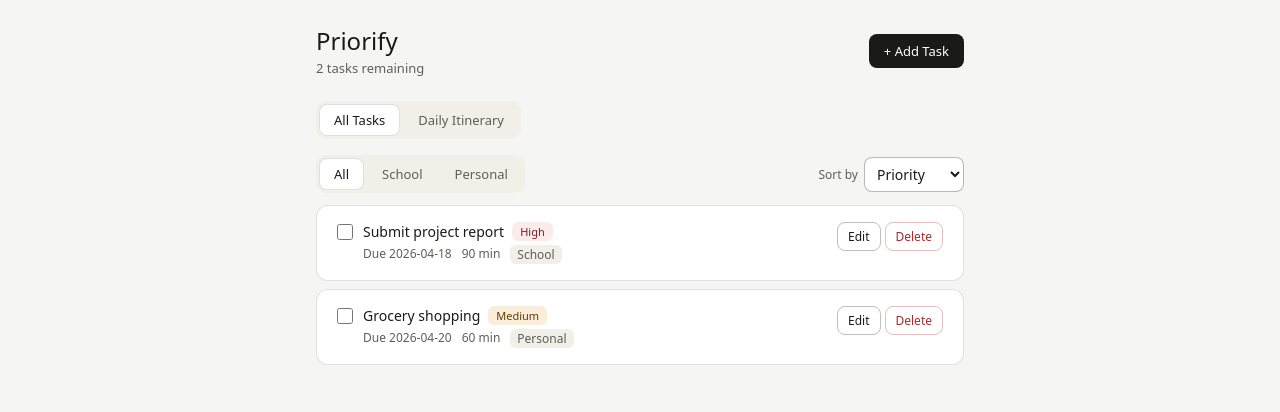
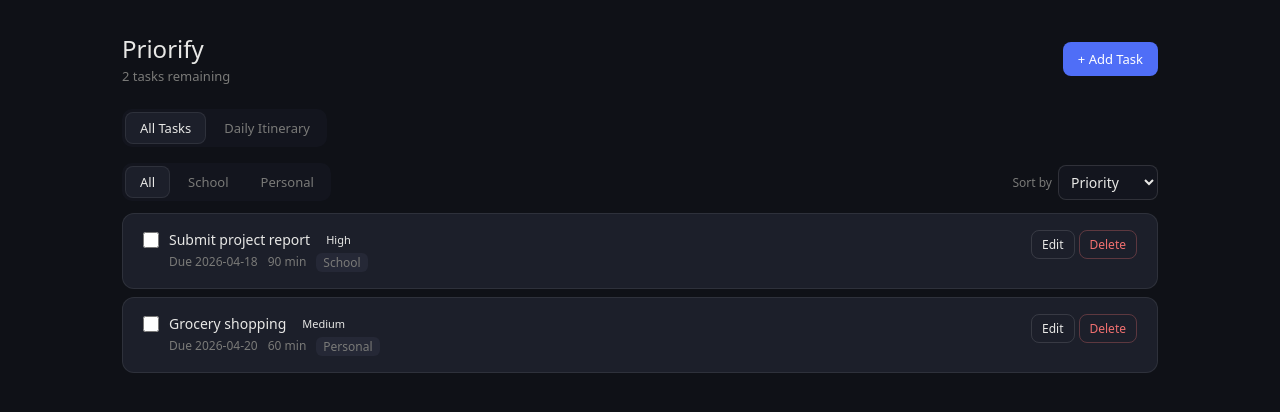
Before and after one commit to ARid01/Priorify, a React (Create React App) app: page / in a window 1280 px wide. Shown: the top 412 px of the page. Built offline with nearby package versions, Linux system fonts and the light colour scheme.

Commit message:
Redid CSS

```diff
--- a/src/App.css
+++ b/src/App.css
@@ -1,17 +1,53 @@
 *,*::before,*::after { box-sizing: border-box; margin: 0; padding: 0; }
+
+:root {
+  --bg-page:        #0f1117;
+  --bg-card:        #1c1f2a;
+  --bg-sunken:      #13151e;
+  --bg-raised:      #252836;
+
+  --text-primary:   #e8e8e6;
+  --text-secondary: #7a7a78;
+  --text-muted:     #555;
+
+  --border-default: rgba(255,255,255,0.08);
+  --border-input:   rgba(255,255,255,0.12);
+  --border-subtle:  rgba(255,255,255,0.06);
+
+  --accent:         #4f6ef7;
+  --accent-hover:   #3a58e0;
+
+  --danger:         #f07070;
+  --danger-bg:      rgba(240,112,112,0.1);
+  --danger-border:  rgba(240,112,112,0.3);
+
+  --badge-high-bg:   rgba(240,112,112,0.15);
+  --badge-high-text: #f09090;
+  --badge-med-bg:    rgba(250,199,117,0.15);
+  --badge-med-text:  #f0c060;
+  --badge-low-bg:    rgba(100,200,120,0.15);
+  --badge-low-text:  #70c880;
+  --badge-done-bg:   rgba(79,110,247,0.15);
+  --badge-done-text: #8aa4f8;
+
+  --radius-sm: 6px;
+  --radius-md: 8px;
+  --radius-lg: 12px;
+  --radius-pill: 10px;
+}
 
 body {
   font-family: system-ui, -apple-system, sans-serif;
-  background: #f5f5f3;
-  color: #1a1a18;
+  background: var(--bg-page);
+  color: var(--text-primary);
   min-height: 100vh;
 }
 
-/* Layout */
+/* ── Layout ─────────────────────────────────── */
 .app {
-  max-width: 680px;
+  max-width: 1100px;
   margin: 0 auto;
-  padding: 1.5rem 1rem;
+  padding: 2rem;
 }
 
 .app-header {
@@ -21,45 +57,45 @@ body {
   margin-bottom: 1.5rem;
 }
 
-.app-title { font-size: 24px; font-weight: 500; }
-.app-subtitle { font-size: 13px; color: #5f5e5a; margin-top: 2px; }
+.app-title { font-size: 24px; font-weight: 500; color: var(--text-primary); }
+.app-subtitle { font-size: 13px; color: var(--text-secondary); margin-top: 2px; }
 
-/* Card */
+/* ── Card ────────────────────────────────────── */
 .card {
-  background: #fff;
-  border: 0.5px solid rgba(0,0,0,0.12);
-  border-radius: 12px;
+  background: var(--bg-card);
+  border: 0.5px solid var(--border-default);
+  border-radius: var(--radius-lg);
   padding: 1rem 1.25rem;
 }
 
-/* Buttons  */
+/* ── Buttons ─────────────────────────────────── */
 .btn {
   font-family: inherit;
   font-size: 13px;
   cursor: pointer;
-  border-radius: 8px;
+  border-radius: var(--radius-md);
   padding: 7px 14px;
-  border: 0.5px solid rgba(0,0,0,0.25);
+  border: 0.5px solid var(--border-input);
   background: transparent;
-  color: #1a1a18;
+  color: var(--text-primary);
   transition: background 0.15s, transform 0.1s;
 }
-.btn:hover { background: #f0efe8; }
+.btn:hover { background: rgba(255,255,255,0.07); }
 .btn:active { transform: scale(0.98); }
 
 .btn-primary {
-  background: #1a1a18;
+  background: var(--accent);
   color: #fff;
   border-color: transparent;
 }
-.btn-primary:hover { background: #3d3d3a; }
+.btn-primary:hover { background: var(--accent-hover); }
 
 .btn-sm { padding: 5px 10px; font-size: 12px; }
 
-.btn-danger { color: #a32d2d; border-color: rgba(163,45,45,0.3); }
-.btn-danger:hover { background: #fcebeb; }
+.btn-danger { color: var(--danger); border-color: var(--danger-border); }
+.btn-danger:hover { background: var(--danger-bg); }
 
-/* Form */
+/* ── Form ────────────────────────────────────── */
 .form-card { margin-bottom: 1rem; }
 
 .form-grid {
@@ -73,7 +109,7 @@ body {
 
 label {
   font-size: 12px;
-  color: #5f5e5a;
+  color: var(--text-secondary);
   display: block;
   margin-bottom: 4px;
 }
@@ -81,26 +117,30 @@ label {
 input, select, textarea {
   font-family: inherit;
   font-size: 14px;
-  color: #1a1a18;
-  background: #fff;
-  border: 0.5px solid rgba(0,0,0,0.28);
-  border-radius: 8px;
+  color: var(--text-primary);
+  background: var(--bg-sunken);
+  border: 0.5px solid var(--border-input);
+  border-radius: var(--radius-md);
   padding: 8px 10px;
   width: 100%;
   outline: none;
   transition: border-color 0.15s;
 }
 input:focus, select:focus, textarea:focus {
-  border-color: rgba(0,0,0,0.5);
+  border-color: var(--accent);
+}
+select option {
+  background: var(--bg-card);
+  color: var(--text-primary);
 }
 
-/* Tabs  */
+/* ── Tabs ────────────────────────────────────── */
 .view-tabs {
   display: flex;
   gap: 4px;
-  background: #f0efe8;
+  background: var(--bg-sunken);
   padding: 3px;
-  border-radius: 10px;
+  border-radius: var(--radius-pill);
   width: fit-content;
   margin-bottom: 1rem;
 }
@@ -108,31 +148,31 @@ input:focus, select:focus, textarea:focus {
 .tab-group {
   display: flex;
   gap: 4px;
-  background: #f0efe8;
+  background: var(--bg-sunken);
   padding: 3px;
-  border-radius: 10px;
+  border-radius: var(--radius-pill);
   flex-wrap: wrap;
 }
 
 .tab {
   padding: 6px 14px;
-  border-radius: 8px;
+  border-radius: var(--radius-md);
   font-size: 13px;
   border: none;
   background: transparent;
   cursor: pointer;
-  color: #5f5e5a;
+  color: var(--text-secondary);
   font-family: inherit;
   transition: background 0.15s;
 }
-.tab:hover { background: rgba(0,0,0,0.05); }
+.tab:hover { background: rgba(255,255,255,0.05); }
 .tab.active {
-  background: #fff;
-  color: #1a1a18;
-  border: 0.5px solid rgba(0,0,0,0.12);
+  background: var(--bg-card);
+  color: var(--text-primary);
+  border: 0.5px solid var(--border-default);
 }
 
-/* TaskList controls */
+/* ── TaskList controls ───────────────────────── */
 .list-controls {
   display: flex;
   align-items: center;
@@ -150,9 +190,9 @@ input:focus, select:focus, textarea:focus {
 .sort-control label { margin: 0; white-space: nowrap; }
 .sort-control select { width: auto; padding: 6px 8px; }
 
-/* TaskCard */
+/* ── TaskCard ────────────────────────────────── */
 .task-card { margin-bottom: 8px; transition: opacity 0.2s; }
-.task-completed { opacity: 0.6; }
+.task-completed { opacity: 0.4; }
 
 .task-row {
   display: flex;
@@ -166,7 +206,7 @@ input:focus, select:focus, textarea:focus {
   margin-top: 2px;
   flex-shrink: 0;
   cursor: pointer;
-  accent-color: #1a1a18;
+  accent-color: var(--accent);
 }
 
 .task-body { flex: 1; min-width: 0; }
@@ -182,10 +222,11 @@ input:focus, select:focus, textarea:focus {
 .task-title {
   font-weight: 500;
   font-size: 14px;
+  color: var(--text-primary);
 }
 .strikethrough {
   text-decoration: line-through;
-  color: #888;
+  color: var(--text-muted);
 }
 
 .task-meta {
@@ -193,15 +234,16 @@ input:focus, select:focus, textarea:focus {
   gap: 10px;
   flex-wrap: wrap;
   font-size: 12px;
-  color: #5f5e5a;
+  color: var(--text-secondary);
 }
 
-.overdue { color: #a32d2d; }
+.overdue { color: var(--danger); }
 
 .category-pill {
-  background: #f0efe8;
+  background: var(--bg-raised);
+  color: var(--text-secondary);
   padding: 1px 7px;
-  border-radius: 6px;
+  border-radius: var(--radius-sm);
 }
 
 .task-actions {
@@ -210,34 +252,34 @@ input:focus, select:focus, textarea:focus {
   flex-shrink: 0;
 }
 
-/* Badges */
+/* ── Badges ──────────────────────────────────── */
 .badge {
   display: inline-block;
   font-size: 11px;
   font-weight: 500;
   padding: 2px 8px;
-  border-radius: 6px;
+  border-radius: var(--radius-sm);
 }
-.badge-High     { background: #fcebeb; color: #791f1f; }
-.badge-Medium   { background: #faeeda; color: #633806; }
-.badge-Low      { background: #eaf3de; color: #27500a; }
-.badge-Done     { background: #e1f5ee; color: #085041; }
+.badge-high   { background: var(--badge-high-bg);  color: var(--badge-high-text); }
+.badge-medium { background: var(--badge-med-bg);   color: var(--badge-med-text);  }
+.badge-low    { background: var(--badge-low-bg);   color: var(--badge-low-text);  }
+.badge-done   { background: var(--badge-done-bg);  color: var(--badge-done-text); }
 
-/* Empty / section labels */
+/* ── Empty / section labels ──────────────────── */
 .empty-state {
   text-align: center;
-  color: #888;
+  color: var(--text-muted);
   padding: 2rem;
   font-size: 14px;
 }
 .section-label {
   font-size: 12px;
-  color: #5f5e5a;
+  color: var(--text-secondary);
   margin-top: 1rem;
   margin-bottom: 8px;
 }
 
-/* ItineraryView */
+/* ── ItineraryView ───────────────────────────── */
 .stats-row {
   display: flex;
   gap: 10px;
@@ -245,19 +287,19 @@ input:focus, select:focus, textarea:focus {
 }
 .stat-card {
   flex: 1;
-  background: #f0efe8;
-  border-radius: 8px;
+  background: var(--bg-sunken);
+  border-radius: var(--radius-md);
   padding: 10px 14px;
 }
-.stat-label { font-size: 11px; color: #5f5e5a; margin-bottom: 2px; }
-.stat-value { font-size: 22px; font-weight: 500; }
+.stat-label { font-size: 11px; color: var(--text-secondary); margin-bottom: 2px; }
+.stat-value { font-size: 22px; font-weight: 500; color: var(--text-primary); }
 
 .itinerary-slot {
   display: flex;
   gap: 12px;
   align-items: flex-start;
   padding: 10px 0;
-  border-bottom: 0.5px solid rgba(0,0,0,0.1);
+  border-bottom: 0.5px solid var(--border-subtle);
 }
 .itinerary-slot:last-child { border-bottom: none; }
 
@@ -267,11 +309,11 @@ input:focus, select:focus, textarea:focus {
   min-width: 80px;
   padding-top: 2px;
 }
-.time-start { font-size: 12px; font-weight: 500; color: #5f5e5a; }
-.time-end   { font-size: 10px; color: #888; margin-top: 2px; }
+.time-start { font-size: 12px; font-weight: 500; color: var(--text-secondary); }
+.time-end   { font-size: 10px; color: var(--text-muted); margin-top: 2px; }
 
 .slot-body { flex: 1; }
-.slot-title { font-weight: 500; font-size: 14px; margin-bottom: 4px; }
+.slot-title { font-weight: 500; font-size: 14px; margin-bottom: 4px; color: var(--text-primary); }
 
 .slot-meta {
   display: flex;
@@ -279,11 +321,12 @@ input:focus, select:focus, textarea:focus {
   align-items: center;
   flex-wrap: wrap;
 }
-.slot-category { font-size: 11px; color: #5f5e5a; }
-.slot-duration  { font-size: 11px; color: #5f5e5a; }
+.slot-category { font-size: 11px; color: var(--text-secondary); }
+.slot-duration  { font-size: 11px; color: var(--text-secondary); }
 
-/* Responsive */
+/* ── Responsive ──────────────────────────────── */
 @media (max-width: 480px) {
+  .app { padding: 1rem; }
   .form-grid { grid-template-columns: 1fr; }
   .form-full { grid-column: 1; }
   .task-actions { flex-direction: column; }
```
